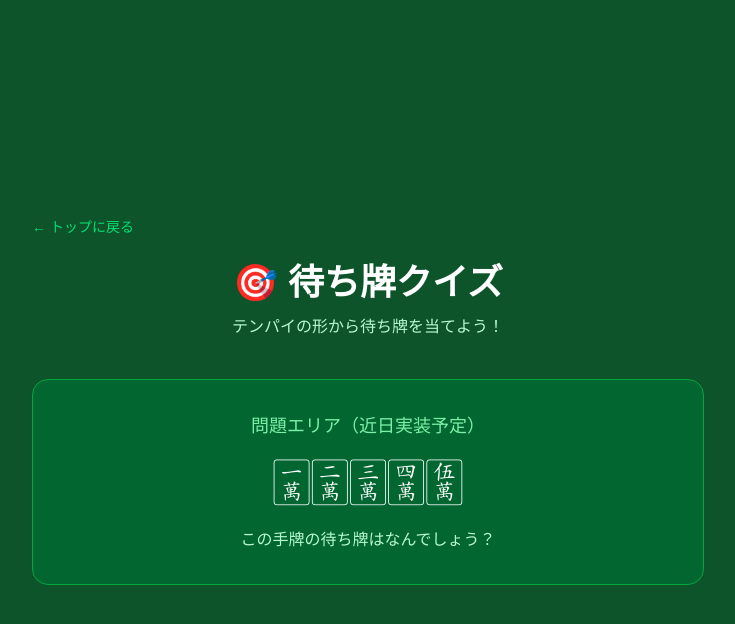
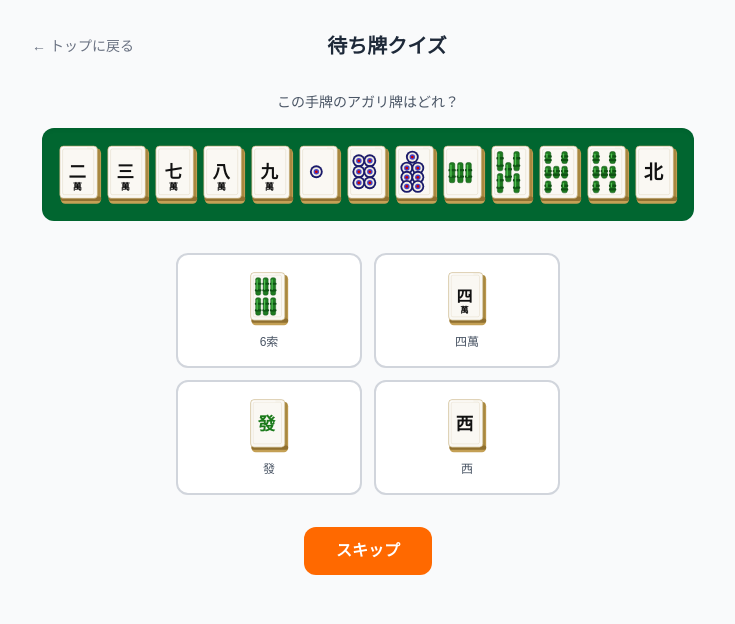
Before and after one commit to HUTRAINS/mahjong-quiz, a Next.js app: page /waiting-tile in a window 1280 px wide. Shown: the top 624 px of the page, without its empty margins (272-1007 px from the left). Built offline with nearby package versions, Linux system fonts and the light colour scheme.

Commit message:
Update page.tsx
クイズ要素の追加

```diff
--- a/app/waiting-tile/page.tsx
+++ b/app/waiting-tile/page.tsx
@@ -1,29 +1,138 @@
+// app/waiting-tile/page.tsx
+"use client";
+
+import { useState, useEffect } from "react";
 import Link from "next/link";
+import Tile from "@/app/components/Tile";
+import { TileData, drawHand, buildWall, shuffleWall } from "@/app/lib/tileData";
+
+// 正解候補（14枚目＝アガリ牌）を山牌から4枚選ぶ
+function makeChoices(hand: TileData[], wall: TileData[]): TileData[] {
+  // 簡易的に：山牌の先頭から4枚をシャッフルして選択肢にする
+  // ※ 将来的にはアガリ判定ロジックに差し替え予定
+  const remaining = wall.filter(
+    (t) => !hand.some((h) => h.id === t.id)
+  );
+  const shuffled = shuffleWall(remaining);
+  // 重複idを除いて4枚
+  const seen = new Set<string>();
+  const choices: TileData[] = [];
+  for (const t of shuffled) {
+    if (!seen.has(t.id) && choices.length < 4) {
+      seen.add(t.id);
+      choices.push(t);
+    }
+  }
+  return choices;
+}
+
+type Phase = "playing" | "correct" | "wrong";
 
 export default function WaitingTilePage() {
+  const [hand, setHand] = useState<TileData[]>([]);
+  const [choices, setChoices] = useState<TileData[]>([]);
+  const [selected, setSelected] = useState<string | null>(null);
+  const [phase, setPhase] = useState<Phase>("playing");
+
+  // 暫定の正解（choicesの0番目）※将来アガリ判定ロジックに差し替え
+  const [answerIndex, setAnswerIndex] = useState(0);
+
+  function newQuestion() {
+    const newHand = drawHand();
+    const wall = shuffleWall(buildWall());
+    const newChoices = makeChoices(newHand, wall);
+    setHand(newHand);
+    setChoices(newChoices);
+    setSelected(null);
+    setPhase("playing");
+    setAnswerIndex(0); // 暫定：choices[0]が正解
+  }
+
+  useEffect(() => {
+    newQuestion();
+  }, []);
+
+  function handleSelect(tile: TileData, index: number) {
+    if (phase !== "playing") return;
+    setSelected(tile.id);
+    setPhase(index === answerIndex ? "correct" : "wrong");
+  }
+
   return (
-    <main className="min-h-screen bg-green-900 text-white flex flex-col items-center justify-center p-8">
-
-      {/* 戻るボタン */}
-      <div className="w-full max-w-2xl mb-6">
-        <Link href="/" className="text-green-400 hover:text-green-200 text-sm transition">
+    <main className="min-h-screen bg-gray-50 flex flex-col items-center px-4 py-8">
+      {/* ヘッダー */}
+      <div className="w-full max-w-2xl flex items-center justify-between mb-8">
+        <Link href="/" className="text-sm text-gray-500 hover:text-gray-800">
           ← トップに戻る
         </Link>
+        <h1 className="text-xl font-bold text-gray-800">待ち牌クイズ</h1>
+        <div className="w-16" />
       </div>
 
-      {/* タイトル */}
-      <div className="text-center mb-10">
-        <h1 className="text-4xl font-bold mb-3">🎯 待ち牌クイズ</h1>
-        <p className="text-green-200">テンパイの形から待ち牌を当てよう！</p>
+      {/* 問題文 */}
+      <p className="text-gray-600 text-sm mb-4">
+        この手牌のアガリ牌はどれ？
+      </p>
+
+      {/* 手牌表示 */}
+      <div className="bg-green-800 rounded-xl p-4 mb-8 flex flex-wrap gap-1 justify-center shadow-inner">
+        {hand.map((tile, i) => (
+          <Tile key={i} tile={tile} size={44} />
+        ))}
       </div>
 
-      {/* クイズエリア（仮） */}
-      <div className="bg-green-800 border border-green-600 rounded-2xl p-8 w-full max-w-2xl text-center">
-        <p className="text-green-300 text-lg mb-4">問題エリア（近日実装予定）</p>
-        <div className="text-5xl mb-6">🀇🀈🀉🀊🀋</div>
-        <p className="text-green-200">この手牌の待ち牌はなんでしょう？</p>
+      {/* 選択肢 */}
+      <div className="grid grid-cols-2 gap-3 w-full max-w-sm mb-8">
+        {choices.map((tile, i) => {
+          const isSelected = selected === tile.id;
+          const isAnswer = i === answerIndex;
+
+          let borderColor = "border-gray-300";
+          if (phase !== "playing") {
+            if (isAnswer) borderColor = "border-green-500";
+            else if (isSelected) borderColor = "border-red-400";
+          }
+
+          return (
+            <button
+              key={tile.id}
+              onClick={() => handleSelect(tile, i)}
+              className={`flex flex-col items-center justify-center gap-2 p-4 rounded-xl border-2 bg-white transition-all ${borderColor} ${
+                phase === "playing" ? "hover:border-blue-400 hover:shadow" : ""
+              }`}
+            >
+              <Tile tile={tile} size={40} />
+              <span className="text-xs text-gray-600">{tile.label}</span>
+            </button>
+          );
+        })}
       </div>
 
+      {/* 結果表示 */}
+      {phase !== "playing" && (
+        <div className={`text-center mb-6 px-6 py-3 rounded-xl ${
+          phase === "correct"
+            ? "bg-green-100 text-green-700"
+            : "bg-red-100 text-red-700"
+        }`}>
+          <p className="text-lg font-bold">
+            {phase === "correct" ? "✓ 正解！" : "✗ 不正解"}
+          </p>
+          <p className="text-sm mt-1">
+            {phase === "correct"
+              ? "アガリ牌を当てました！"
+              : `正解は「${choices[answerIndex]?.label}」でした`}
+          </p>
+        </div>
+      )}
+
+      {/* 次の問題ボタン */}
+      <button
+        onClick={newQuestion}
+        className="px-8 py-3 bg-orange-500 text-white font-bold rounded-xl hover:bg-orange-600 active:scale-95 transition-all"
+      >
+        {phase === "playing" ? "スキップ" : "次の問題"}
+      </button>
     </main>
   );
 }
```
